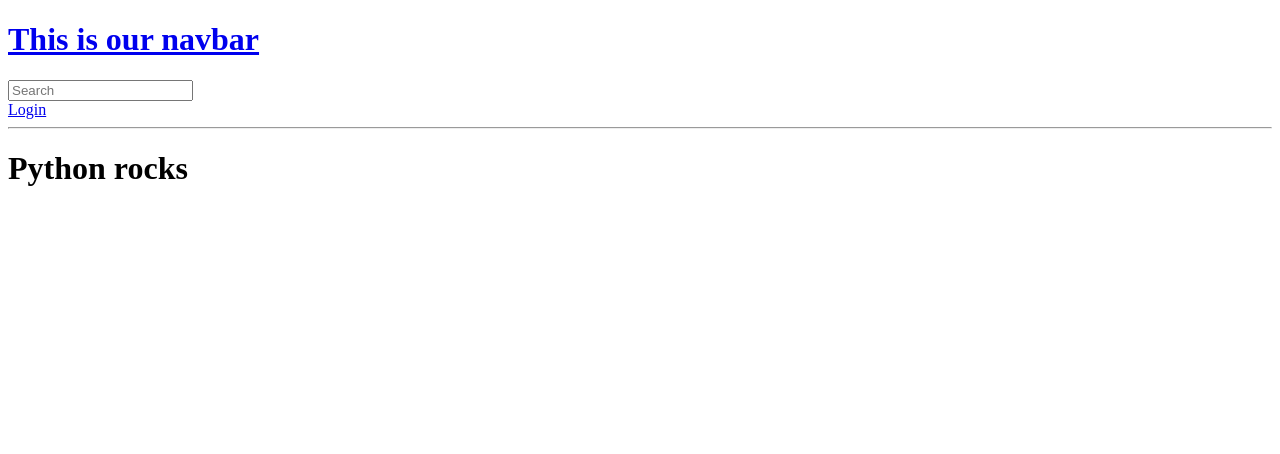
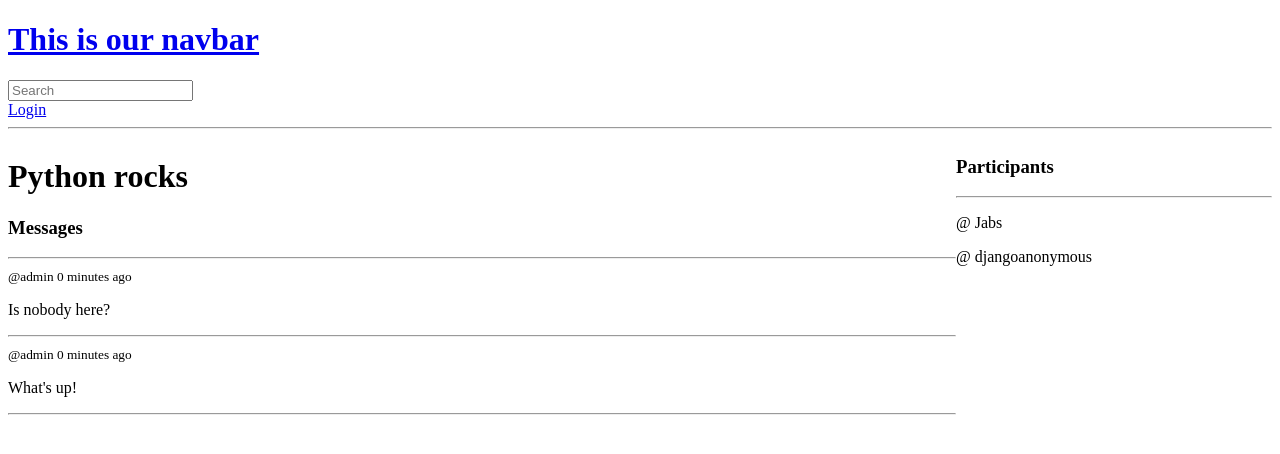
Before and after one commit to jabs142/chatter, a Django app: page /room/7 in a window 1280 px wide. Shown: the top 454 px of the page. Run offline with Django 4.2, Linux system fonts and the light colour scheme; data comes from the database, SQL or seed files in the repository; both versions use the stored data as it was after the commit.

Commit message:
Added participants panel for each group

```diff
--- a/base/models.py
+++ b/base/models.py
@@ -13,7 +13,7 @@ class Room(models.Model):
     topic= models.ForeignKey(Topic, on_delete=models.SET_NULL, null = True)
     name = models.CharField(max_length =200) # specify the attribute and its value
     description = models.TextField(null = True, blank = True) # by default null is set to False. Null = true means description can be blank. Null is for database and blank is for the form
-    # participants =
+    participants = models.ManyToManyField(User, related_name='participants', blank=True)
     updated = models.DateTimeField(auto_now = True) #snapshot every time we save
     created = models.DateTimeField(auto_now_add = True) #snapshot the first time we add it
 
--- a/base/templates/base/room.html
+++ b/base/templates/base/room.html
@@ -2,6 +2,55 @@
 
 {% block content %}
 
-<h1>{{room.name}}</h1>
+<style>
+    .room-container {
+        display: grid;
+        grid-template-columns: 3fr 1fr;
 
+    }
+</style>
+
+
+<div class="room-container">
+
+    <div>
+
+        <h1>{{room.name}}</h1>
+        <p>{{room.description}}</p>
+
+        <div class="comments">
+            <h3>Messages</h3>
+            <hr>
+
+            {% for message in room_messages %}
+            <div>
+                <small> @{{message.user}} {{message.created| timesince}} ago </small>
+                <p>{{message.body}}</p>
+                <hr>
+            </div>
+            {% endfor %}
+        </div>
+
+        {% if request.user.is_authenticated %}
+        <div class="comment-form">
+            <form method="POST" action="">
+                {% csrf_token %}
+                <input type="text" name="body" placeholder="Type your message here..." />
+            </form>
+
+        </div>
+        {% endif %}
+    </div>
+
+    <div>
+        <h3>Participants</h3>
+        <hr>
+        {% for user in participants %}
+        <div>
+            <p> @ {{user.username }}</p>
+        </div>
+        {% endfor %}
+    </div>
+
+</div>
 {% endblock content %}
--- a/base/views.py
+++ b/base/views.py
@@ -6,7 +6,7 @@ from django.db.models import Q
 from django.contrib.auth.models import User
 from django.contrib.auth import authenticate, login, logout
 from django.contrib.auth.forms import UserCreationForm
-from .models import Room, Topic #import the model you want to query
+from .models import Room, Topic, Message #import the model you want to query
 from .forms import RoomForm
 
 # Create your views here.
@@ -75,7 +75,18 @@ def home(request):
 
 def room(request,pk):
     room = Room.objects.get(id=pk)
-    context = {'room': room};
+    room_messages = room.message_set.all().order_by('-created')
+    participants = room.participants.all()
+    if request.method == 'POST':
+        message = Message.objects.create(
+            user = request.user,
+            room = room,
+            body = request.POST.get('body')
+
+        )
+        return redirect('room', pk = room.id)
+
+    context = {'room': room, 'room_messages': room_messages, 'participants':participants};
     return render(request, 'base/room.html', context)
 
 @login_required(login_url='login')
```
Also changed, not shown: base/migrations/0003_alter_room_options_room_participants.py (added), base/migrations/0004_alter_room_participants.py (added), db.sqlite3.
